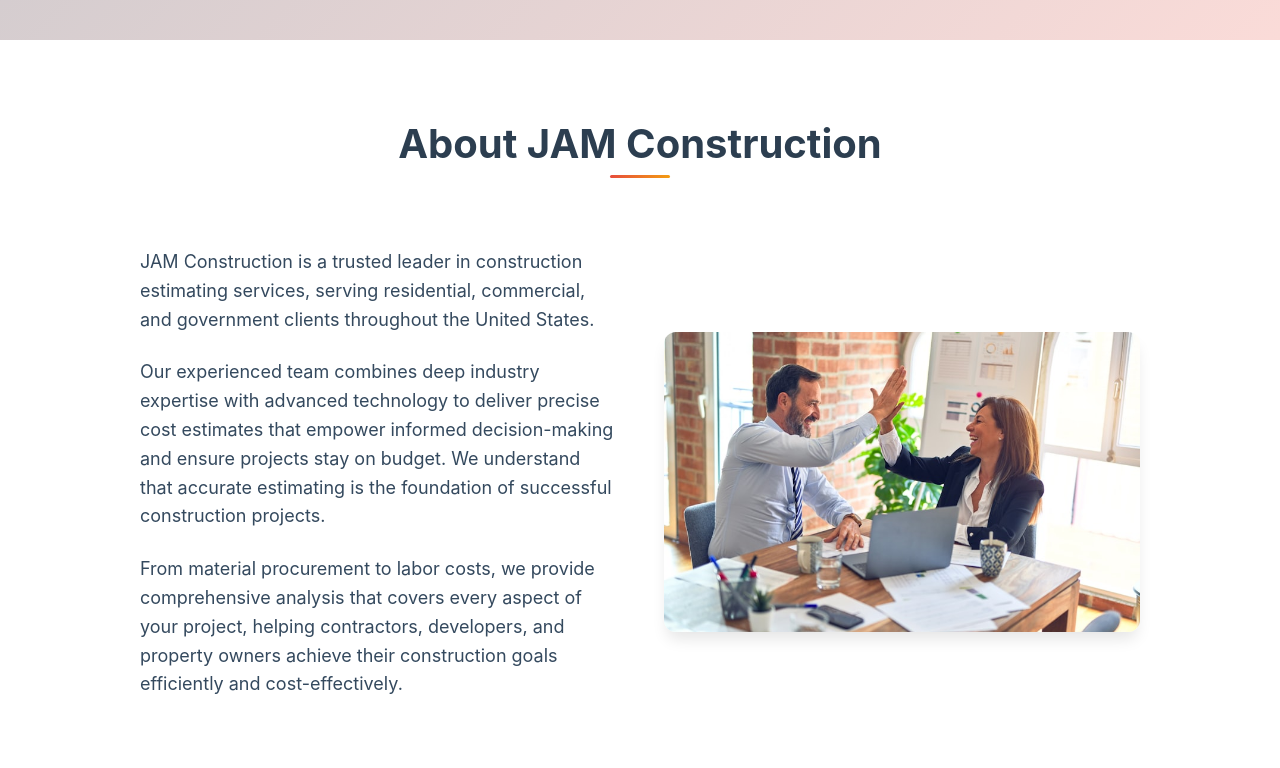
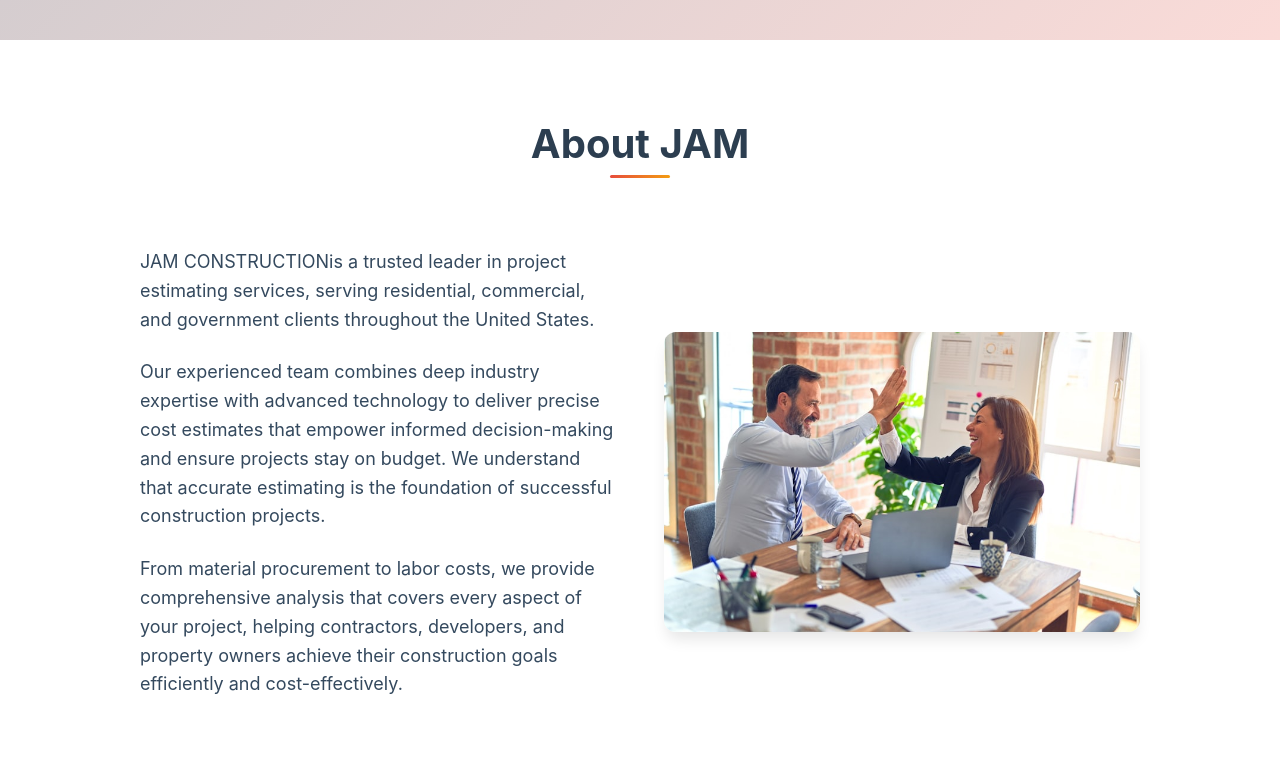
Before and after one commit to Kofiacheampong/JAM-CONSTRUCTION, a plain HTML site: page index.html in a window 1280 px wide. Shown: the part 760-1528 px from the top of the page. Drawn offline with Linux system fonts and the light colour scheme.

Commit message:
made some recent edits to the JAM project files.

```diff
--- a/index.html
+++ b/index.html
@@ -133,12 +133,12 @@
     <section id="about" class="section">
         <div class="container">
             <div class="section-header">
-                <h2>About JAM Construction</h2>
+                <h2>About JAM </h2>
             </div>
             <div class="about-content">
                 <div class="about-text-image">
                     <div class="about-text">
-                        <p>JAM Construction is a trusted leader in construction estimating services, serving residential, commercial, and government clients throughout the United States.</p>
+                        <p>JAM CONSTRUCTIONis a trusted leader in project estimating services, serving residential, commercial, and government clients throughout the United States.</p>
                         <p>Our experienced team combines deep industry expertise with advanced technology to deliver precise cost estimates that empower informed decision-making and ensure projects stay on budget. We understand that accurate estimating is the foundation of successful construction projects.</p>
                         <p>From material procurement to labor costs, we provide comprehensive analysis that covers every aspect of your project, helping contractors, developers, and property owners achieve their construction goals efficiently and cost-effectively.</p>
                     </div>
@@ -214,7 +214,7 @@
                 <div class="contact-info">
                     <div class="contact-item">
                         <h4>Phone</h4>
-                        <p><a href="tel:+1-612-XXX-XXXX">(612) XXX-XXXX</a></p>
+                        <p><a href="tel:+1-651-440-6218">(651)440-6218 </a></p>
                     </div>
 
                     <div class="contact-item">
```
